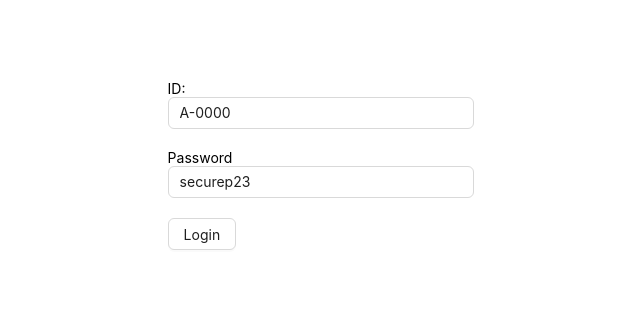
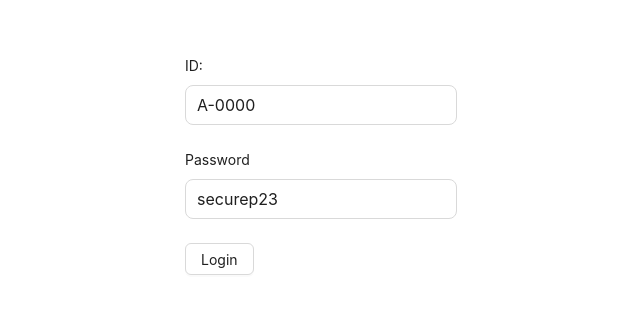
Before and after one commit to codermahbub20/university-of-tealand-client, a React (Vite) app: page /login in a window 1280 px wide. Shown: the part 235-548 px from the top of the page, without its empty margins (319-959 px from the left). Built offline with nearby package versions, Linux system fonts and the light colour scheme.

Commit message:
Update PhForm component

```diff
--- a/src/components/form/PHForm.tsx
+++ b/src/components/form/PHForm.tsx
@@ -1,3 +1,4 @@
+import { Form } from "antd";
 import { ReactNode } from "react";
 import {
   FieldValues,
@@ -8,6 +9,7 @@ import {
 
 type TFormConfig = {
   defaultValues?: Record<string, any>;
+  resolver?: any;
 };
 
 type TFormProps = {
@@ -15,18 +17,29 @@ type TFormProps = {
   children: ReactNode;
 } & TFormConfig;
 
-const PHForm = ({ onSubmit, children, defaultValues }: TFormProps) => {
+const PHForm = ({
+  onSubmit,
+  children,
+  defaultValues,
+  resolver,
+}: TFormProps) => {
   const formConfig: TFormConfig = {};
 
   if (defaultValues) {
     formConfig["defaultValues"] = defaultValues;
   }
 
+  if (resolver) {
+    formConfig["resolver"] = resolver;
+  }
+
   const methods = useForm(formConfig);
 
   return (
     <FormProvider {...methods}>
-      <form onSubmit={methods.handleSubmit(onSubmit)}>{children}</form>
+      <Form layout="vertical" onFinish={methods.handleSubmit(onSubmit)}>
+        {children}
+      </Form>
     </FormProvider>
   );
 };
--- a/src/components/form/PHInput.tsx
+++ b/src/components/form/PHInput.tsx
@@ -1,4 +1,4 @@
-import { Input } from "antd";
+import { Form, Input } from "antd";
 import { Controller } from "react-hook-form";
 
 type TInputProps = {
@@ -10,10 +10,13 @@ type TInputProps = {
 const PHInput = ({ type, name, label }: TInputProps) => {
   return (
     <div style={{ marginBottom: "20px" }}>
-      {label ? label : null}
       <Controller
         name={name}
-        render={({ field }) => <Input {...field} type={type} id={name} />}
+        render={({ field }) => (
+          <Form.Item label={label}>
+            <Input {...field} type={type} id={name} size="large" />
+          </Form.Item>
+        )}
       />
     </div>
   );
```
